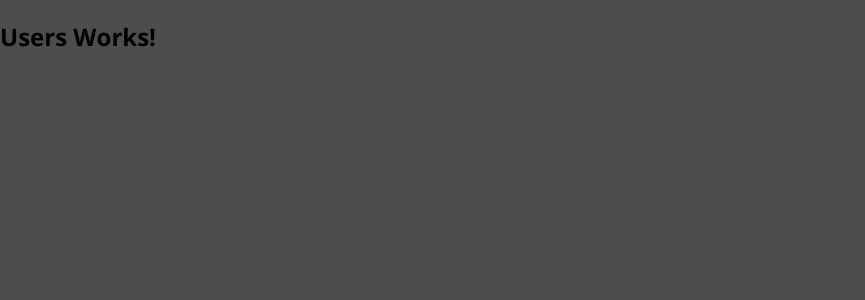
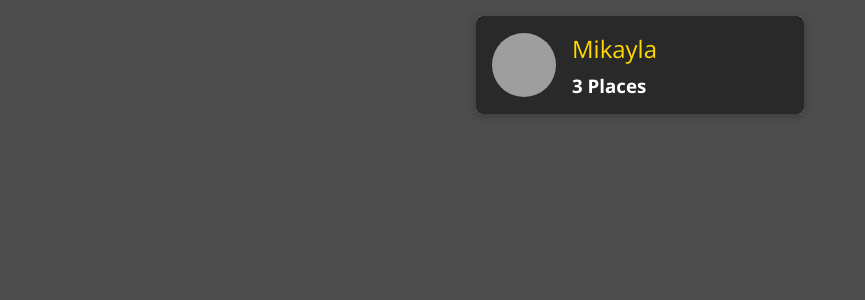
Before and after one commit to mrivasperez/geographique, a React (Create React App) app: page / in a window 1280 px wide. Shown: the top 300 px of the page, without its empty margins (0-865 px from the left). Built offline with nearby package versions, Linux system fonts and the light colour scheme; grey boxes are pictures that could not be loaded; the HTML template or start-up script is replaced by a standard one.

Commit message:
added new components

```diff
--- a/src/App.js
+++ b/src/App.js
@@ -1,10 +1,20 @@
-import { BrowserRouter as Router, Route } from "react-router-dom";
+import {
+  BrowserRouter as Router,
+  Route,
+  Redirect,
+  Switch,
+} from "react-router-dom";
 import Users from "./user/pages/Users";
+import NewPlace from "./places/pages/NewPlace";
 
 const App = () => {
   return (
     <Router>
-      <Route path="/" component={Users} exact />
+      <Switch>
+        <Route path="/" component={Users} exact />
+        <Route path="/places/new" component={NewPlace} exact />
+        <Redirect to="/" />
+      </Switch>
     </Router>
   );
 };
--- /dev/null
+++ b/src/places/pages/NewPlace.js
@@ -0,0 +1,5 @@
+const NewPlace = () => {
+  return <h2>NewPlace Works</h2>;
+};
+
+export default NewPlace;
--- /dev/null
+++ b/src/shared/components/UIElements/Avatar.css
@@ -0,0 +1,15 @@
+.avatar {
+  width: 100%;
+  height: 100%;
+  display: flex;
+  justify-content: center;
+  align-items: center;
+}
+
+.avatar img {
+  display: block;
+  border-radius: 50%;
+  width: 100%;
+  height: 100%;
+  object-fit: cover;
+}
--- /dev/null
+++ b/src/shared/components/UIElements/Avatar.js
@@ -0,0 +1,17 @@
+import React from 'react';
+
+import './Avatar.css';
+
+const Avatar = props => {
+  return (
+    <div className={`avatar ${props.className}`} style={props.style}>
+      <img
+        src={props.image}
+        alt={props.alt}
+        style={{ width: props.width, height: props.width }}
+      />
+    </div>
+  );
+};
+
+export default Avatar;
--- /dev/null
+++ b/src/shared/components/UIElements/Card.css
@@ -0,0 +1,9 @@
+.card {
+  position: relative;
+  margin: 0;
+  box-shadow: 0 2px 8px rgba(0, 0, 0, 0.26);
+  border-radius: 6px;
+  padding: 1rem;
+  overflow: hidden;
+  background: white;
+}
--- /dev/null
+++ b/src/shared/components/UIElements/Card.js
@@ -0,0 +1,13 @@
+import React from 'react';
+
+import './Card.css';
+
+const Card = props => {
+  return (
+    <div className={`card ${props.className}`} style={props.style}>
+      {props.children}
+    </div>
+  );
+};
+
+export default Card;
--- /dev/null
+++ b/src/user/components/UserItem.css
@@ -0,0 +1,49 @@
+.user-item {
+  margin: 1rem;
+  width: calc(45% - 2rem);
+  min-width: 17.5rem;
+}
+
+.user-item a {
+  display: flex;
+  align-items: center;
+  width: 100%;
+  height: 100%;
+  text-decoration: none;
+  padding: 1rem;
+  color: white;
+  background: #292929;
+}
+
+.user-item a:hover,
+.user-item a:active {
+  background: #ffd900;
+}
+
+.user-item__content {
+  padding: 0;
+}
+
+.user-item__image {
+  width: 4rem;
+  height: 4rem;
+  margin-right: 1rem;
+}
+
+.user-item__info h2 {
+  font-size: 1.5rem;
+  margin: 0 0 0.5rem 0;
+  font-weight: normal;
+  color: #ffd900;
+}
+
+.user-item:hover h2,
+.user-item:active h2,
+.user-item:hover h3,
+.user-item:active h3 {
+  color: #292929;
+}
+
+.user-item__info h3 {
+  margin: 0;
+}
--- /dev/null
+++ b/src/user/components/UserItem.js
@@ -0,0 +1,27 @@
+import { Link } from "react-router-dom";
+
+import Avatar from "../../shared/components/UIElements/Avatar";
+import Card from "../../shared/components/UIElements/Card";
+import "./UserItem.css";
+
+const UserItem = (props) => {
+  return (
+    <li className="user-item">
+      <Card className="user-item__content">
+        <Link to={`/${props.id}/places`}>
+          <div className="user-item__image">
+            <Avatar image={props.image} alt={props.name} />
+          </div>
+          <div className="user-item__info">
+            <h2>{props.name}</h2>
+            <h3>
+              {props.placeCount} {props.placeCount === 1 ? "Place" : "Places"}
+            </h3>
+          </div>
+        </Link>
+      </Card>
+    </li>
+  );
+};
+
+export default UserItem;
--- /dev/null
+++ b/src/user/components/UsersList.css
@@ -0,0 +1,10 @@
+.users-list {
+  list-style: none;
+  margin: 0 auto;
+  padding: 0;
+  width: 90%;
+  max-width: 50rem;
+  display: flex;
+  justify-content: center;
+  flex-wrap: wrap;
+}
--- /dev/null
+++ b/src/user/components/UsersList.js
@@ -0,0 +1,32 @@
+import "./UsersList.css";
+import UserItem from "./UserItem";
+
+import Card from "../../shared/components/UIElements/Card";
+
+const UsersList = (props) => {
+  if (props.items.length === 0) {
+    return (
+      <div className="center">
+        <Card>
+          <h2>No users were found</h2>
+        </Card>
+      </div>
+    );
+  }
+
+  return (
+    <ul className="users-list">
+      {props.items.map((user) => (
+        <UserItem
+          key={user.id}
+          id={user.id}
+          image={user.image}
+          name={user.name}
+          placeCount={user.places}
+        />
+      ))}
+    </ul>
+  );
+};
+
+export default UsersList;
--- a/src/user/pages/Users.js
+++ b/src/user/pages/Users.js
@@ -1,5 +1,17 @@
+import UsersList from "../components/UsersList";
+
 const Users = (props) => {
-  return <h2>Users Works!</h2>;
+  const USERS = [
+    {
+      id: "u1",
+      name: "Mikayla",
+      image:
+        "https://images.unsplash.com/photo-1488426862026-3ee34a7d66df?ixid=MXwxMjA3fDB8MHxwaG90by1wYWdlfHx8fGVufDB8fHw%3D&ixlib=rb-1.2.1&auto=format&fit=crop&w=1234&q=80",
+      places: 3,
+    },
+  ];
+
+  return <UsersList items={USERS} />;
 };
 
 export default Users;
```
